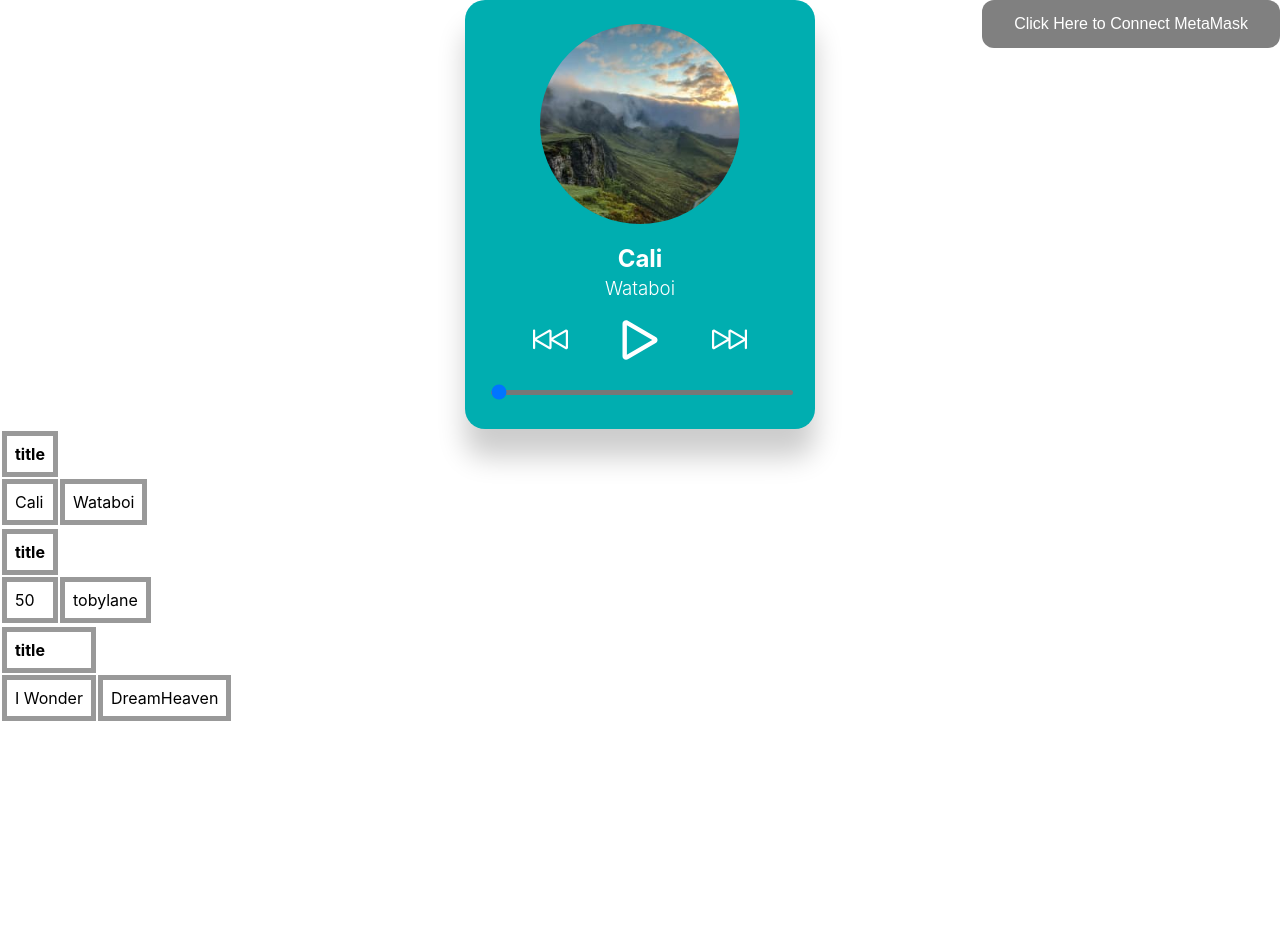
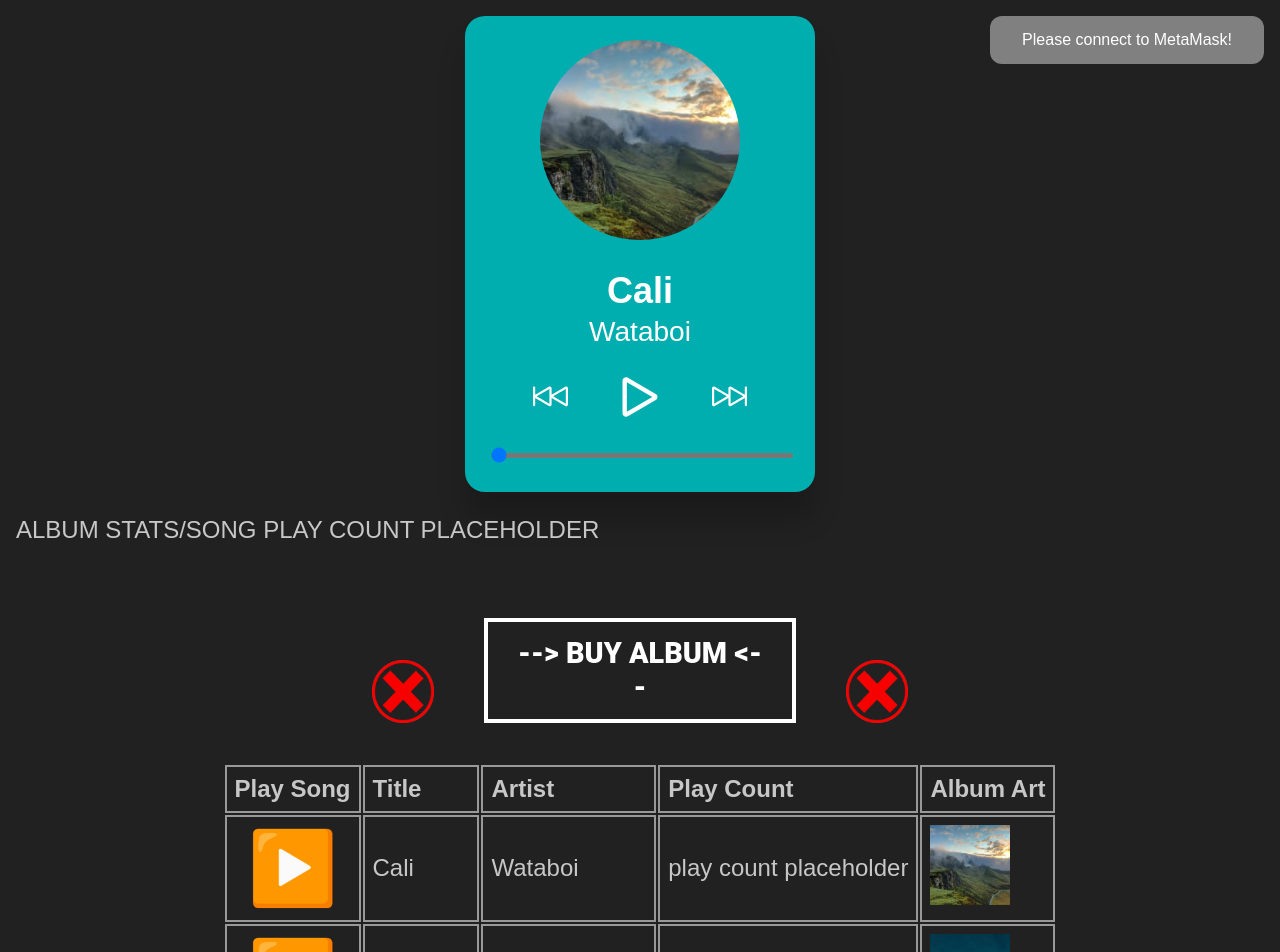
Before and after one commit to psparacino/blockchain-developer-bootcamp-final-project, a React (Create React App) app: page / in a window 1280 px wide. Shown: the top 952 px of the page. Before the commit the page ends 800 px from the top, so only its background shows below. Built offline with nearby package versions, Linux system fonts and the light colour scheme.

Commit message:
working address and player

```diff
--- a/src/App.js
+++ b/src/App.js
@@ -1,15 +1,19 @@
 import AudioMain from './AudioMain.js';
-import Button from './Button.js';
+import MetaMaskButton from './MetaMaskButton.js';
+import useHandleEthereum from './useHandleEthereum.js';
 
 import tracks from "./tracks";
 
 import './App.css';
+import { useState } from 'react';
 
 function App() {
+  const {mainAccount, setMainAccount} = useHandleEthereum();
+
   return (
     <div className="App">
       <header className="App-header">
-        <Button style="color: black" />
+        <MetaMaskButton style="color: black" mainAccount={mainAccount} setMainAccount={setMainAccount}/>
         <AudioMain />
 
       </header>
--- a/src/AudioMain.css
+++ b/src/AudioMain.css
@@ -1,5 +1,85 @@
+body{
+  background-color: #212121;
+  font-size: 24px;
+  padding: 16px;
+  color: rgba(255,255,255,0.75);
+  font-family: sans-serif;
+}
+
 td, th {
-    border: 5px solid #999;
+    border: 2px solid #999;
     padding: 0.5rem;
     text-align: left;
   }
+
+  .mainTable {
+    margin: auto;
+    margin-top: 40px;
+  }
+
+  .albumArt {
+    max-width: 80px;
+    height: auto;
+  }
+
+/* play button styles */
+
+.playButton {
+  margin: auto;
+  width: 100%;
+  display: block;
+  font-size: 300%;
+
+}
+
+.playButton:hover {
+  background-color: #666;
+}
+
+.playButton:active {
+  background-color: #668;
+  transform: translateY(4px);
+}
+
+/* buy album styles */
+
+.BuyDiv {
+  text-align: center;
+  padding-top: 50px;
+}
+
+button.buyButton {
+    display: inline-block;
+    padding:0.5em 1em;
+    border:0.16em solid #FFFFFF;
+    box-sizing: border-box;
+    width: 25%;
+    text-transform:uppercase;
+    font-family:'Roboto',sans-serif;
+    font-weight:800;
+    font-size: larger;
+    color:#FFFFFF;
+    text-align:center;
+    transition: all 0.15s;
+  }
+ button.buyButton:hover{
+    color:#DDDDDD;
+    border-color:#DDDDDD;
+  }
+  button.buyButton:active{
+    color:#BBBBBB;
+    border-color:#BBBBBB;
+  }
+
+  .ownedCheckLeft {
+    max-width: 5%;
+    vertical-align: bottom;
+    margin-right: 50px;
+  }
+
+
+  .ownedCheckRight {
+    max-width: 5%;
+    vertical-align: bottom;
+    margin-left: 50px;
+  }
--- a/src/AudioMain.js
+++ b/src/AudioMain.js
@@ -1,36 +1,104 @@
-import React from 'react';
+import React, { useState } from 'react';
 import AudioPlayer from  './AudioPlayer.jsx';
 import tracks from "./tracks";
 
+//images
+import checkmark from './assets/greencheck.png';
+import red_x from './assets/Red_X.png';
 //styles
 import './AudioMain.css';
 
 const AudioPage = () => {
 
+    const [trackNumber, setTrackNumber] = useState(0);
+
+
+    const AlbumOwnership = () => {
+        const [owned, setOwned] = useState(false);
+
+        return (
+            <div style={{margin: 'auto'}}>
+                <img className="ownedCheckLeft" src={owned ? checkmark : red_x} />
+                <button className="buyButton" id="buy_button" onClick={() => setOwned(!owned)}>
+                    {owned ? "ALBUM OWNED!"  : "--> BUY ALBUM <--"}
+                </button>
+                <img className="ownedCheckRight" src={owned ? checkmark : red_x} />
+            </div>
+        )
+    }
+
+    const AlbumStats = () => {
+
+        return (
+        <p> ALBUM STATS/SONG PLAY COUNT PLACEHOLDER</p>
+        //needs to track plays of songs. that state will maybe live on ipfs.
+        )
+    }
+
+
+
     return (
 
     <div>
-        <AudioPlayer tracks={tracks} />
-        {tracks.map(track =>
-       <table>
-            <tbody>
+        <AudioPlayer tracks={tracks} startingTrackIndex={trackNumber} />
+        <AlbumStats />
+        <div className="BuyDiv">
+            <AlbumOwnership />
+        </div>
+
+        <table className="mainTable">
+
+            <thead>
                 <tr>
                     <th>
-                        title
+                        Play Song
+                    </th>
+                    <th>
+                        Title
+                    </th>
+                    <th>
+                        Artist
+                    </th>
+                    <th>
+                        Play Count
+                    </th>
+                    <th>
+                        Album Art
                     </th>
                 </tr>
+            </thead>
+
+
+        {tracks.map((track, index) =>
+
             <tr>
+                <td>
+                    <button className="playButton"
+                    onClick={
+                        () => {
+                            setTrackNumber(index);
+                        }
+                    }>
+                    {'▶️'}
+                    </button>
+                </td>
                 <td>
                     {track.title}
                 </td>
                 <td>
                     {track.artist}
                 </td>
+                <td>
+                play count placeholder
+                </td>
+                <td>
+                   <img className="albumArt" src={track.image} />
+                </td>
             </tr>
-            </tbody>
+        )}
        </table>
 
-       )}
+
 
     </div>
 
--- a/src/AudioPlayer.jsx
+++ b/src/AudioPlayer.jsx
@@ -7,9 +7,9 @@ import "./styles.css";
  * Read the blog post here:
  * https://letsbuildui.dev/articles/building-an-audio-player-with-react-hooks
  */
-const AudioPlayer = ({ tracks }) => {
+const AudioPlayer = ({ tracks, startingTrackIndex }) => {
   // State
-  const [trackIndex, setTrackIndex] = useState(0);
+  const [trackIndex, setTrackIndex] = useState(startingTrackIndex);
   const [trackProgress, setTrackProgress] = useState(0);
   const [isPlaying, setIsPlaying] = useState(false);
 
@@ -74,6 +74,11 @@ const AudioPlayer = ({ tracks }) => {
       setTrackIndex(0);
     }
   };
+
+  useEffect(() => {
+    setTrackIndex(startingTrackIndex);
+
+  }, [startingTrackIndex])
 
   useEffect(() => {
     if (isPlaying) {
--- a/src/Button.js
+++ b/src/MetaMaskButton.js
@@ -1,4 +1,4 @@
-import { useState , React } from 'react';
+/* import { useState , React } from 'react';
 import './Button.css';
 
 import { ethers } from 'ethers';
@@ -21,7 +21,7 @@ if (window.ethereum) {
     const { ethereum } = window;
     if (ethereum && ethereum.isMetaMask) {
       console.log('MetaMask successfully detected!');
-
+      connected = true;
       // Access the decentralized web!
     } else {
       console.log('Please install MetaMask');
@@ -67,11 +67,57 @@ const Button = () => {
 export default Button;
 
 
-/*
+*/
 
-() => metaMaskOpen ?
-              () => {window.location.reload(); connectToMetaMask() ; setMetaMaskOpen = true}
-              :
-              connectToMetaMask()
+import { useState , React } from 'react';
+import './Button.css';
 
-              */
+import { ethers } from 'ethers';
+
+
+
+
+//let connected = false;
+
+
+const Button = ({mainAccount, setMainAccount}) => {
+  //left over from before using props
+
+
+  //fix double click logic
+  //const [ metaMaskOpen, setMetaMaskOpen] = useState(false);
+  //console.log(metaMaskOpen , "HERE")
+
+
+  const connectToMetaMask = async () => {
+    const provider = new ethers.providers.Web3Provider(window.ethereum);
+    // Prompt user for account connections
+    await provider.send("eth_requestAccounts")
+    .then((response) => {
+
+    })
+    .catch((error) => {
+        window.location.reload();
+    });
+    const signer = provider.getSigner();
+    await signer.getAddress()
+    .then((response) => {
+      setMainAccount(response);
+    })
+    //console.log(mainAccount, "main account check")
+    }
+
+
+    return (
+        <div>
+            <button className="button" id="connectButton"
+              onClick={connectToMetaMask}>
+
+              {mainAccount ? mainAccount : "Please connect to MetaMask!"}
+
+            </button>
+        </div>
+    )
+}
+
+export default Button;
--- /dev/null
+++ b/src/useHandleEthereum.js
@@ -0,0 +1,52 @@
+import { useState, useEffect } from "react";
+
+import { ethers } from 'ethers';
+
+
+const useHandleEthereum = () => {
+
+    const [mainAccount, setMainAccount] = useState('');
+
+    useEffect(()=> {
+        if (window.ethereum) {
+            handleEthereum();
+          } else {
+            window.addEventListener('ethereum#initialized', handleEthereum, {
+              once: true,
+            },
+            alert("If you want those sweet tunes in your eardrums, please install MetaMask!"));
+            setTimeout(handleEthereum, 3000); // 3 seconds
+          }
+
+
+          async function handleEthereum() {
+            const { ethereum } = window;
+            if (ethereum && ethereum.isMetaMask) {
+              console.log('MetaMask successfully detected!');
+
+
+              //Get Metamask info
+              const provider = new ethers.providers.Web3Provider(window.ethereum);
+              // Prompt user for account connections
+              await provider.send("eth_requestAccounts", []);
+              const signer = await provider.getSigner(0);
+              //check if MetaMask is open
+              if (signer !== undefined) {
+                await signer.getAddress()
+                .then((response) => {
+                  setMainAccount(response);
+                  console.log(mainAccount, 'main top')
+
+                })
+
+            } else {
+              console.log('Please install MetaMask');
+            }
+          }
+        }
+
+    },[])
+    return {mainAccount, setMainAccount};
+}
+
+export default useHandleEthereum;
```
Also changed, not shown: src/assets/Red_X.png (added), src/assets/greencheck.png (added).
